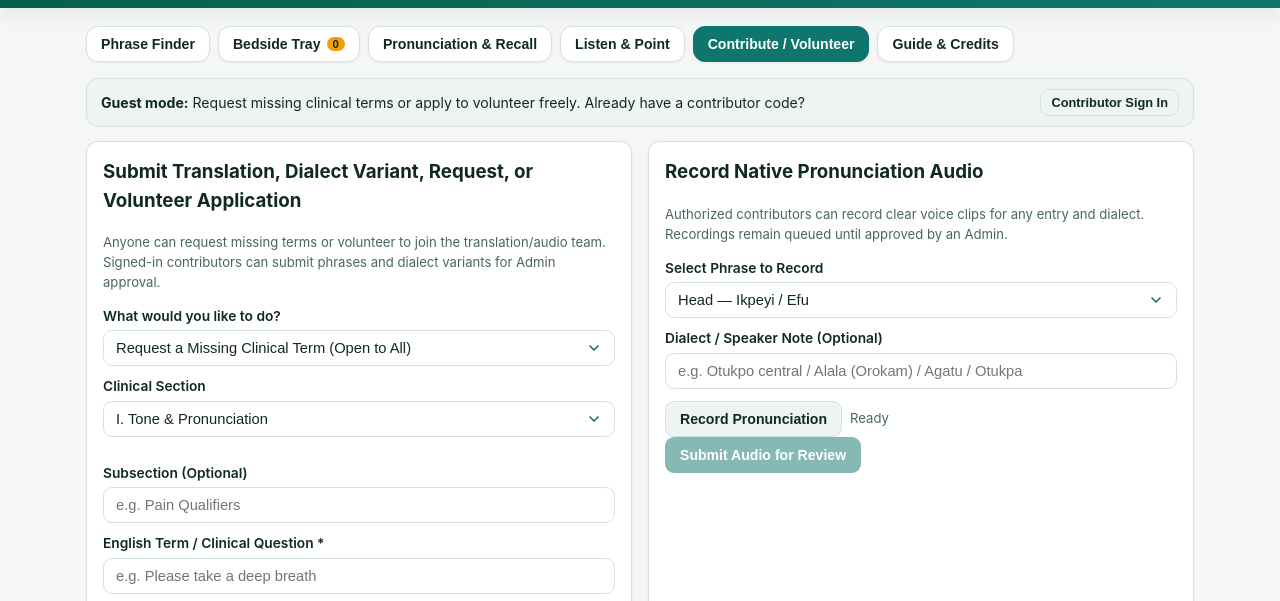
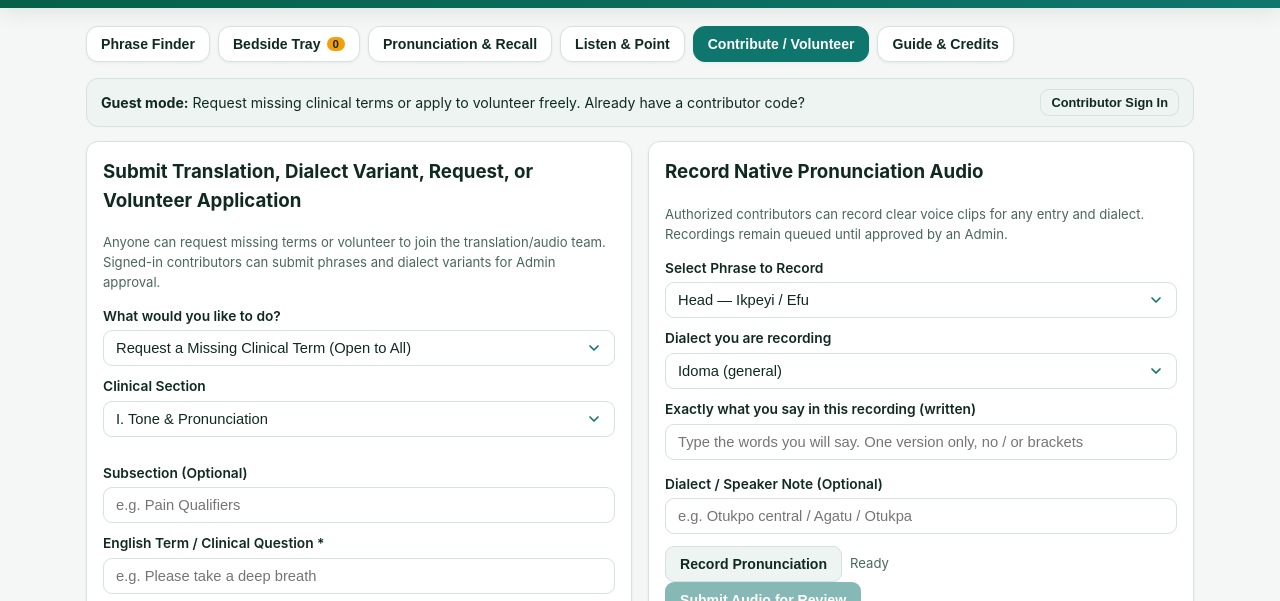
Before and after one commit to Oasis-blue/idoma-medical-phrasebook, a plain HTML site: page index.html in a window 1280 px wide. Both pictures are taken after typing "Sample" into the empty fields and a click on the button "+ Request missing term / Volunteer". Shown: the part 138-739 px from the top of the page. Drawn offline with nearby package versions, Linux system fonts and the light colour scheme; no server answers.

Commit message:
Add dialect selection and spoken text input fields

```diff
--- a/index.html
+++ b/index.html
@@ -362,8 +362,23 @@
           </label>
 
           <label>
+            Dialect you are recording
+            <select id="audioDialect">
+              <option value="idoma">Idoma (general)</option>
+              <option value="alala">Alala (Orokam)</option>
+              <option value="other">Other dialect (say which in the note below)</option>
+            </select>
+          </label>
+
+          <label>
+            Exactly what you say in this recording (written)
+            <input type="text" id="audioSpokenText" placeholder="Type the words you will say. One version only, no / or brackets" />
+            <span id="audioSpokenHint" class="muted small-note"></span>
+          </label>
+
+          <label>
             Dialect / Speaker Note (Optional)
-            <input type="text" id="audioDialectNote" placeholder="e.g. Otukpo central / Alala (Orokam) / Agatu / Otukpa" />
+            <input type="text" id="audioDialectNote" placeholder="e.g. Otukpo central / Agatu / Otukpa" />
           </label>
 
           <div class="btn-row" style="justify-content:flex-start; align-items:center;">
```
